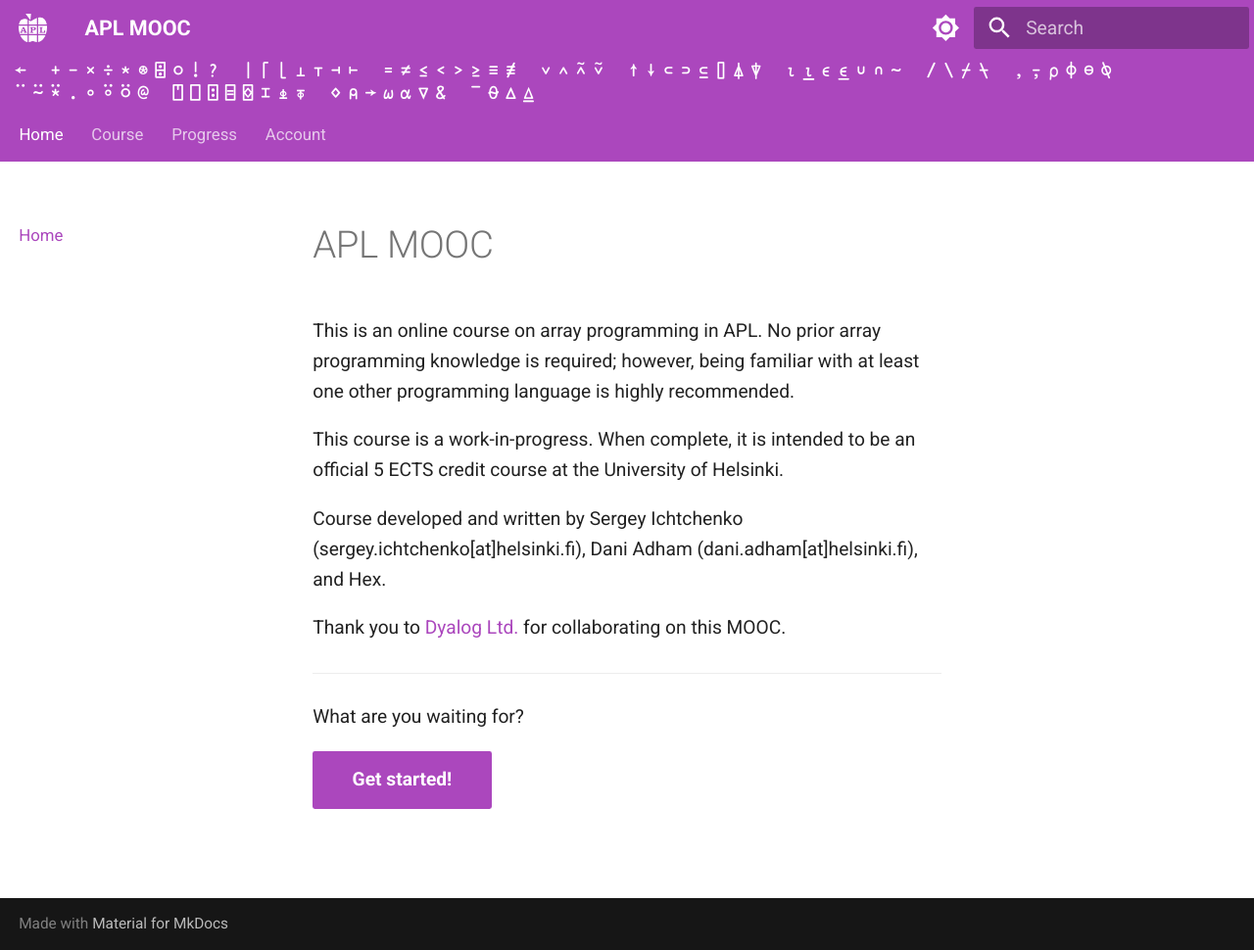
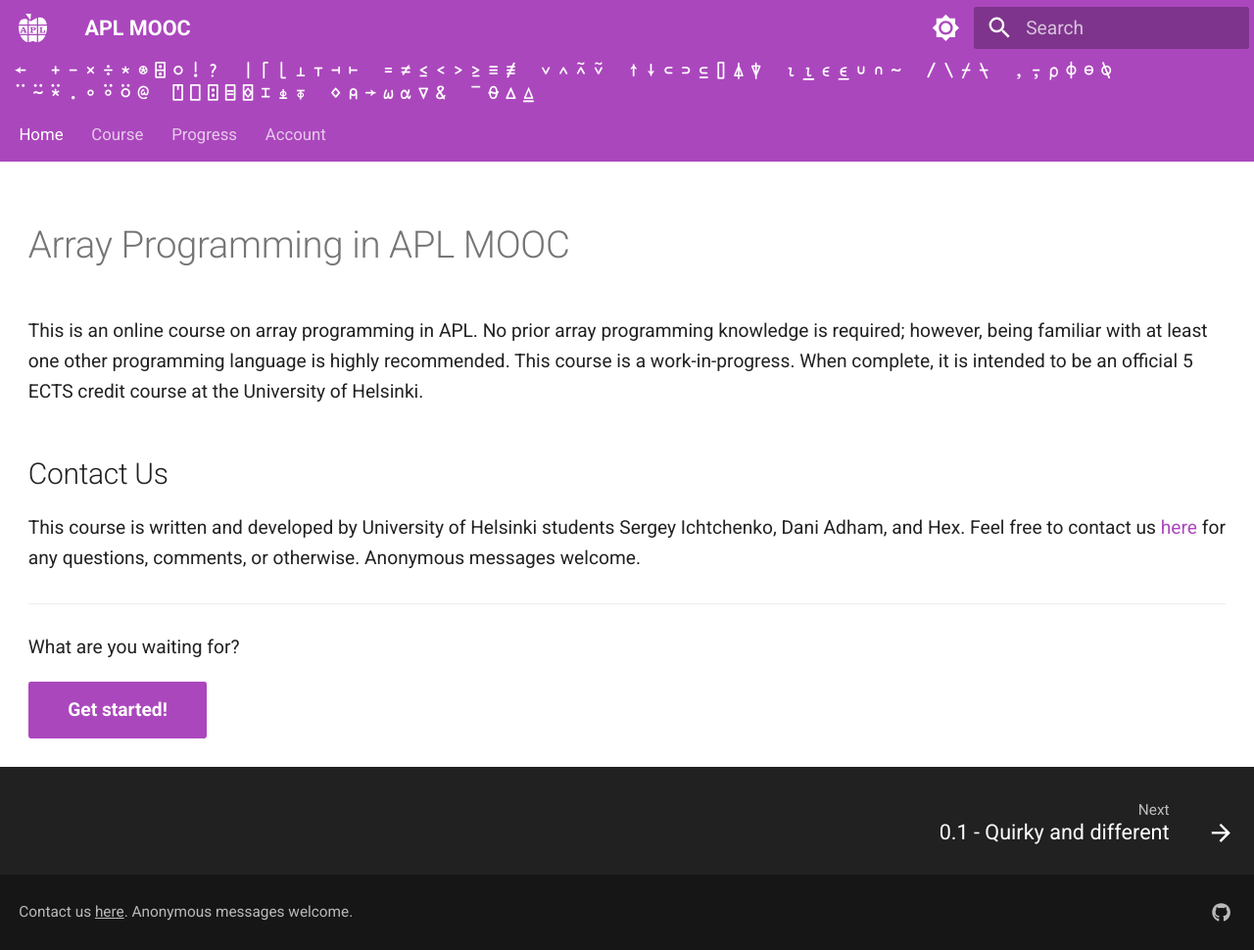
Before and after one commit to APLMOOC/APLMOOC, an MkDocs documentation site: the page built from docs/index.md, in a window 1280 px wide and 970 px high. Shown: the whole window at 98% size. Built offline with MkDocs 1.6.1 and Material for MkDocs 9.7.7, drawn with Linux system fonts in a browser that asks for light colours; some web fonts are replaced; a script that is not in the unit is left out.

Commit message:
Modify home page, add contact information

```diff
--- a/docs/index.md
+++ b/docs/index.md
@@ -1,15 +1,16 @@
-# APL MOOC
+# Array Programming in APL MOOC
+
+
+<link rel="stylesheet" href="/styles/index.css">
 
 This is an online course on array programming in APL.
 No prior array programming knowledge is required;
-however, being familiar with at least one other programming language is highly recommended.
-
-This course is a work-in-progress.
+however, being familiar with at least one other programming language is highly recommended. This course is a work-in-progress.
 When complete, it is intended to be an official 5 ECTS credit course at the University of Helsinki.
 
-Course developed and written by Sergey Ichtchenko (sergey.ichtchenko[at]helsinki.fi), Dani Adham (dani.adham[at]helsinki.fi), and Hex.
+## Contact Us
 
-Thank you to [Dyalog Ltd.](https://dyalog.com) for collaborating on this MOOC.
+This course is written and developed by University of Helsinki students Sergey Ichtchenko, Dani Adham, and Hex. Feel free to contact us [here](https://docs.google.com/forms/d/e/1FAIpQLSdp_GHoS9uLPCAj-807tW-ZZ8Km8f3n1Gkr5YgCQ9taWPFj2w/viewform) for any questions, comments, or otherwise. Anonymous messages welcome.
 
 ---
 
--- /dev/null
+++ b/docs/styles/index.css
@@ -0,0 +1,6 @@
+.md-sidebar{
+    display: none;
+}
+div.md-sidebar:nth-child(2){
+    display:none;
+}
--- a/mkdocs.yml
+++ b/mkdocs.yml
@@ -17,6 +17,7 @@
   features:
     - navigation.tabs
     - nagivation.top
+    - navigation.footer
     - content.code.annotate
   font:
     code: APL385
@@ -24,6 +25,13 @@
   - md_in_html
   - pymdownx.arithmatex:
       generic: true
+copyright: Contact us <u><a href="https://docs.google.com/forms/d/e/1FAIpQLSdp_GHoS9uLPCAj-807tW-ZZ8Km8f3n1Gkr5YgCQ9taWPFj2w/viewform">here</a></u>. Anonymous messages welcome.
+extra:
+  generator: false
+  social:
+    - icon: fontawesome/brands/github
+      link: https://github.com/APLMOOC/APLMOOC
+      name: GitHub
 extra_css:
   - styles/main.css
   - https://unpkg.com/katex@0/dist/katex.min.css
```
